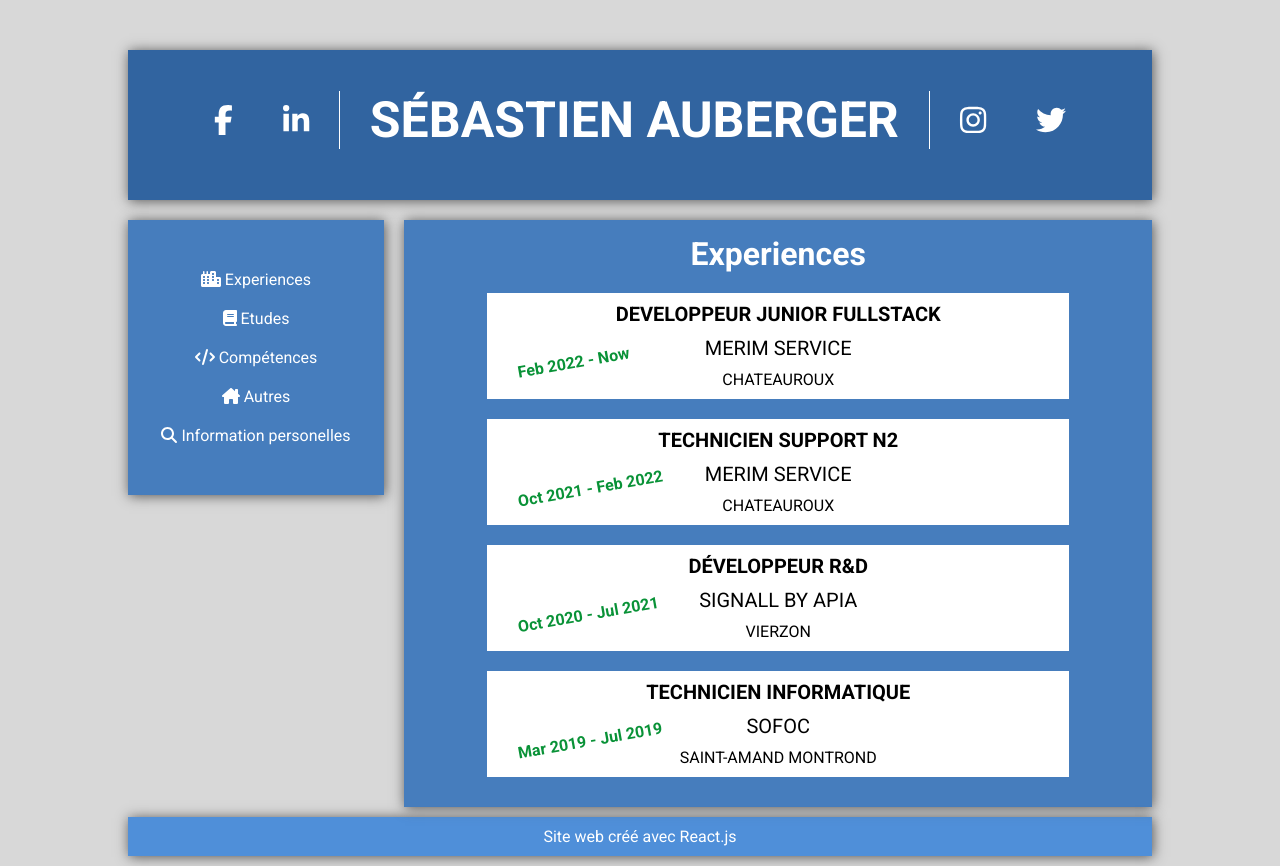
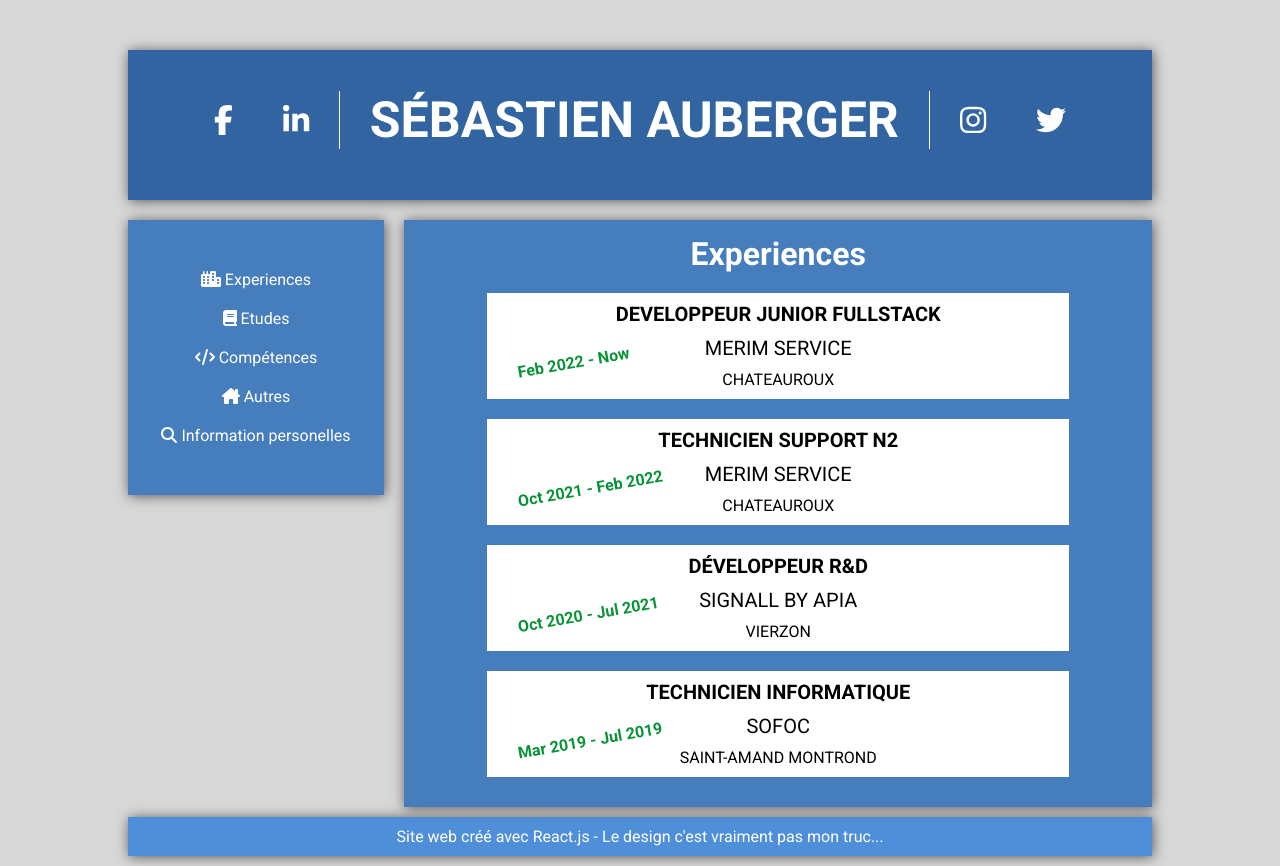
Before and after one commit to SebastienAuberger/usefullCV, a React (Create React App) app: page / in a window 1280 px wide. Built offline with nearby package versions, Linux system fonts and the light colour scheme.

Commit message:
Update footer.jsx

```diff
--- a/src/components/footerComponent/footer.jsx
+++ b/src/components/footerComponent/footer.jsx
@@ -5,7 +5,7 @@ export default class Footer extends React.Component{
     render(){
         return(
             <div className="footer smallShadow">
-                <p>Site web créé avec React.js</p>
+                <p>Site web créé avec React.js - Le design c'est vraiment pas mon truc...</p>
             </div>
         )
     }
```
